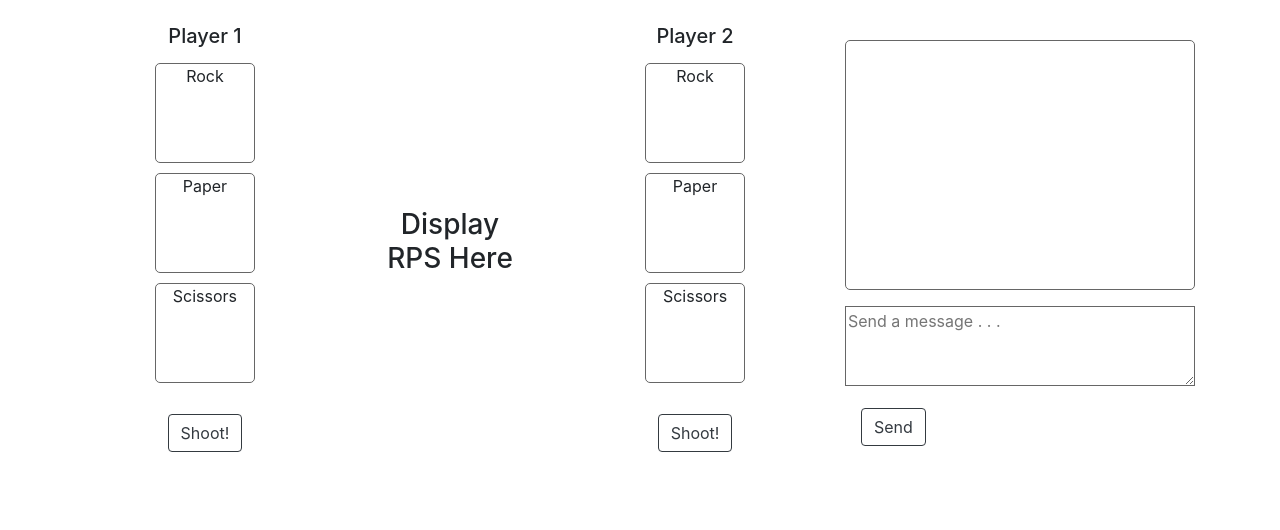
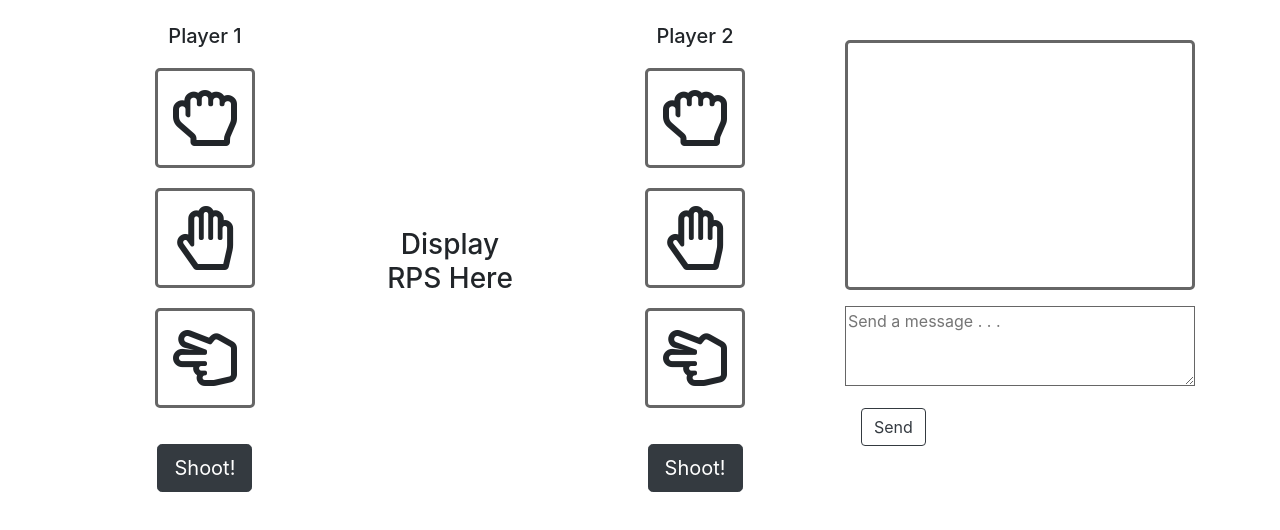
Before and after one commit to dolaku/RPS-Multiplayer, a plain HTML site: page index.html in a window 1280 px wide. Drawn offline with nearby package versions, Linux system fonts and the light colour scheme; no server answers.

Commit message:
Added some styles

```diff
--- a/assets/css/style.css
+++ b/assets/css/style.css
@@ -2,14 +2,15 @@
     margin: 10px auto;
 }
 .attack-btns {
-    border: 1px solid #666;
+    border: 3px solid #666;
     border-radius: 5px;
+    font-size: 4rem;
+    margin: 10px;
     height: 100px;
     width: 100px;
-    margin: 5px 10px;
 }
 #chatbox {
-    border: 1px solid #666;
+    border: 3px solid #666;
     border-radius: 5px;
     height: 250px;
     width: 100%;
--- a/index.html
+++ b/index.html
@@ -8,6 +8,7 @@
     <link rel="stylesheet" href="./assets/css/reset.css">
     <link rel="stylesheet" href="https://stackpath.bootstrapcdn.com/bootstrap/4.3.1/css/bootstrap.min.css" integrity="sha384-ggOyR0iXCbMQv3Xipma34MD+dH/1fQ784/j6cY/iJTQUOhcWr7x9JvoRxT2MZw1T" crossorigin="anonymous">
     <link rel="stylesheet" href="./assets/css/style.css">
+    <link rel="stylesheet" href="https://use.fontawesome.com/releases/v5.8.1/css/all.css" integrity="sha384-50oBUHEmvpQ+1lW4y57PTFmhCaXp0ML5d60M1M7uH2+nqUivzIebhndOJK28anvf" crossorigin="anonymous">
     <title>RPS Multiplayer</title>
 </head>
 
@@ -19,11 +20,11 @@
                 <div class="align-items-center" id="player1">
                     <h5>Player 1</h5>
                     <ul class="d-flex flex-wrap justify-content-center attack-wrapper">
-                        <li class="attack-btns rock">Rock</li>
-                        <li class="attack-btns paper">Paper</li>
-                        <li class="attack-btns scissors">Scissors</li>
+                        <li class="attack-btns rock"><i class="far fa-hand-rock"></i></li>
+                        <li class="attack-btns paper"><i class="far fa-hand-paper"></i></li>
+                        <li class="attack-btns scissors"><i class="far fa-hand-scissors"></i></li>
                     </ul>
-                    <button id="p1-submit" type="button" class="m-3 btn btn-outline-dark">Shoot!</button>
+                    <button id="p1-submit" type="button" class="m-3 btn btn-dark btn-lg">Shoot!</button>
                 </div> <!-- End P1 -->
 
                 <div class="m-5 align-items-center d-flex flex-direction-column justify-content-center" id="show-hand">
@@ -35,11 +36,11 @@
                 <div class="align-items-center" id="player2">
                     <h5>Player 2</h5>
                     <ul class="d-flex flex-wrap justify-content-center attack-wrapper">
-                        <li class="attack-btns rock">Rock</li>
-                        <li class="attack-btns paper">Paper</li>
-                        <li class="attack-btns scissors">Scissors</li>
+                        <li class="attack-btns rock"><i class="far fa-hand-rock"></i></li>
+                        <li class="attack-btns paper"><i class="far fa-hand-paper"></i></li>
+                        <li class="attack-btns scissors"><i class="far fa-hand-scissors"></i></li>
                     </ul>
-                    <button id="p2-submit" type="button" class="m-3 btn btn-outline-dark">Shoot!</button>
+                    <button id="p2-submit" type="button" class="m-3 btn btn-dark btn-lg">Shoot!</button>
                 </div> <!-- End P2 -->
             </div> <!-- End arena-->
 
```
